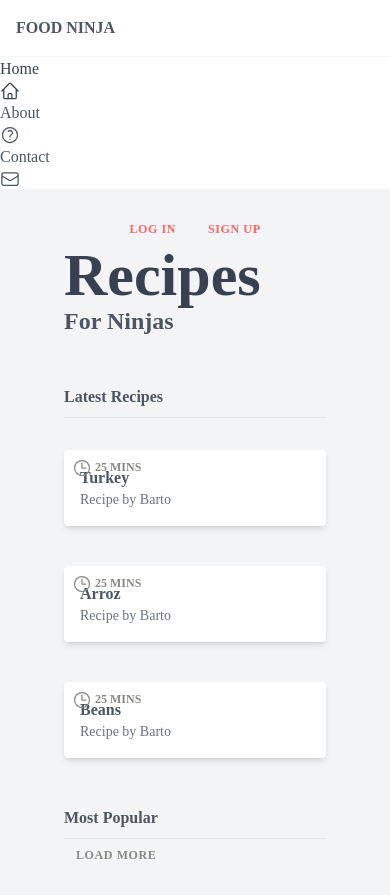
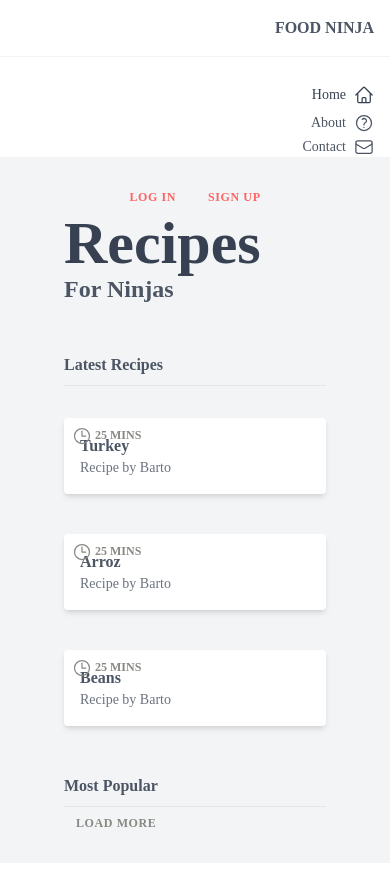
Before and after one commit to mbarto202/tailwind-netninja, a website: page public/index.html in a window 390 px wide. After the commit the page ends 863 px from the top, so only its background shows below. Drawn offline with Linux system fonts and the light colour scheme; a web font is replaced by a local one.

Commit message:
responsive nav

```diff
--- a/public/index.html
+++ b/public/index.html
@@ -10,7 +10,7 @@
     <div class="grid md:grid-cols-3">
       <div class="md:col-span-1 md:flex md:justify-end">
       <!--content wrapper-->
-        <nav>
+        <nav class="text-right">
           <div>
             <h1 class="font-bold uppercase p-4 border-b border-gray-100">
               <a
@@ -20,27 +20,27 @@
               >
             </h1>
           </div>
-          <ul>
-            <li class="text-gray-700">
-              <a href="#">
+          <ul class="text-sm mt-6">
+            <li class="text-gray-700 py-1">
+              <a href="#" class="px-4 flex justify-end">
                 <span>Home</span>
-                <svg class="w-5" data-slot="icon" fill="none" stroke-width="1.5" stroke="currentColor" viewBox="0 0 24 24" xmlns="http://www.w3.org/2000/svg" aria-hidden="true">
+                <svg class="ml-2 w-5" data-slot="icon" fill="none" stroke-width="1.5" stroke="currentColor" viewBox="0 0 24 24" xmlns="http://www.w3.org/2000/svg" aria-hidden="true">
                     <path stroke-linecap="round" stroke-linejoin="round" d="m2.25 12 8.954-8.955c.44-.439 1.152-.439 1.591 0L21.75 12M4.5 9.75v10.125c0 .621.504 1.125 1.125 1.125H9.75v-4.875c0-.621.504-1.125 1.125-1.125h2.25c.621 0 1.125.504 1.125 1.125V21h4.125c.621 0 1.125-.504 1.125-1.125V9.75M8.25 21h8.25"></path>
                   </svg>
               </a>
             </li>
-            <li>
-              <a href="#">
+            <li class="py-1">
+              <a href="#" class="px-4 flex justify-end">
                 <span>About</span>
-                <svg class="w-5" data-slot="icon" fill="none" stroke-width="1.5" stroke="currentColor" viewBox="0 0 24 24" xmlns="http://www.w3.org/2000/svg" aria-hidden="true">
+                <svg class="ml-2 w-5" data-slot="icon" fill="none" stroke-width="1.5" stroke="currentColor" viewBox="0 0 24 24" xmlns="http://www.w3.org/2000/svg" aria-hidden="true">
                     <path stroke-linecap="round" stroke-linejoin="round" d="M9.879 7.519c1.171-1.025 3.071-1.025 4.242 0 1.172 1.025 1.172 2.687 0 3.712-.203.179-.43.326-.67.442-.745.361-1.45.999-1.45 1.827v.75M21 12a9 9 0 1 1-18 0 9 9 0 0 1 18 0Zm-9 5.25h.008v.008H12v-.008Z"></path>
                   </svg>
               </a>
             </li>
-            <li>
-              <a href="#">
+            <li py-1>
+              <a href="#" class="px-4 flex justify-end">
                 <span>Contact</span>
-                <svg class="w-5" data-slot="icon" fill="none" stroke-width="1.5" stroke="currentColor" viewBox="0 0 24 24" xmlns="http://www.w3.org/2000/svg" aria-hidden="true">
+                <svg class="ml-2 w-5" data-slot="icon" fill="none" stroke-width="1.5" stroke="currentColor" viewBox="0 0 24 24" xmlns="http://www.w3.org/2000/svg" aria-hidden="true">
                     <path stroke-linecap="round" stroke-linejoin="round" d="M21.75 6.75v10.5a2.25 2.25 0 0 1-2.25 2.25h-15a2.25 2.25 0 0 1-2.25-2.25V6.75m19.5 0A2.25 2.25 0 0 0 19.5 4.5h-15a2.25 2.25 0 0 0-2.25 2.25m19.5 0v.243a2.25 2.25 0 0 1-1.07 1.916l-7.5 4.615a2.25 2.25 0 0 1-2.36 0L3.32 8.91a2.25 2.25 0 0 1-1.07-1.916V6.75"></path>
                   </svg>
               </a>
```
Also changed, not shown: public/styles.css.
